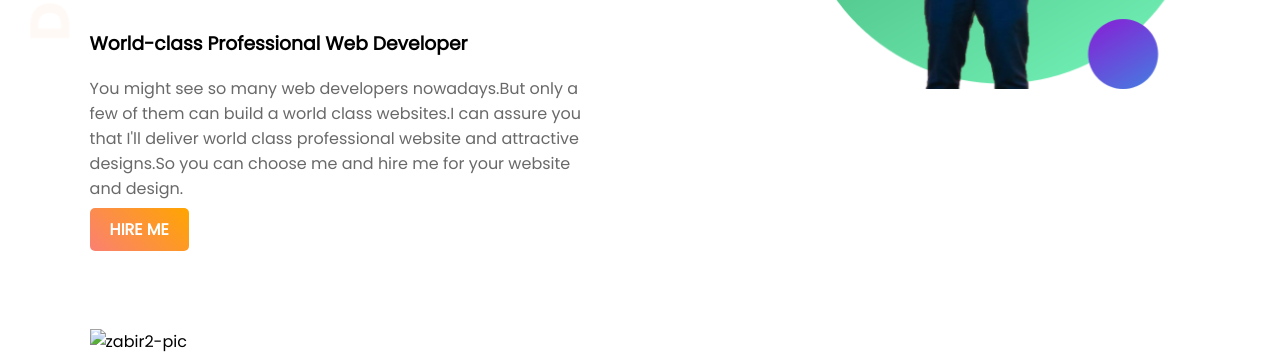
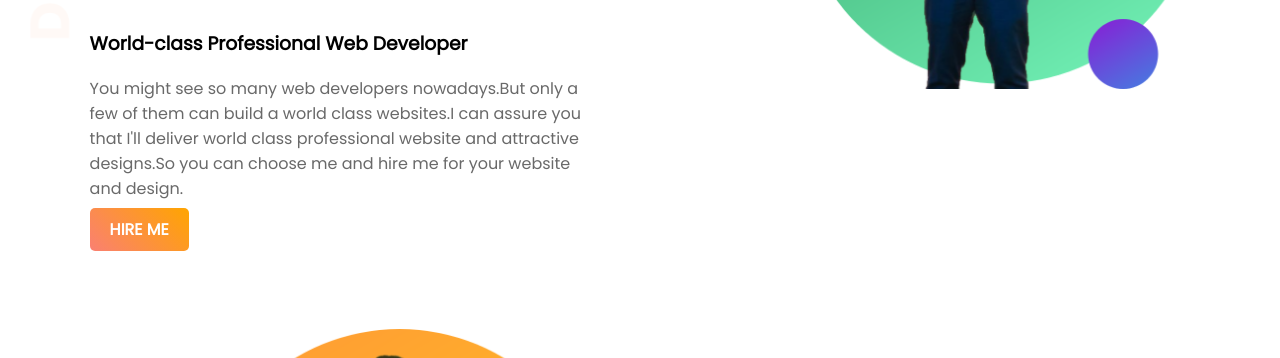
Before and after one commit to zabir1998/my-portfolio, a plain HTML site: page index.html in a window 1280 px wide. Shown: the part 321-679 px from the top of the page. Drawn offline with Linux system fonts and the light colour scheme.

Commit message:
image path fixed

```diff
--- a/index.html
+++ b/index.html
@@ -24,7 +24,7 @@
      </section>
      <section class="dream-area">
          <div class="half-width">
-             <img src="image/zabir2-pic.png" alt="zabir2-pic">
+             <img src="images/zabir2-pic.png" alt="zabir2-pic">
          </div>
          <div class="half-width">
              <h2>Big Dream</h2>
```
